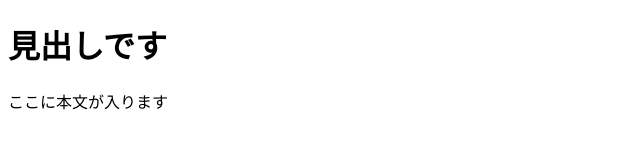
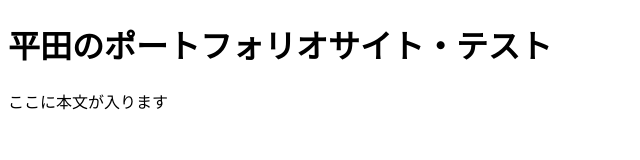
Before and after one commit to qitz-hirata/website, a plain HTML site: page docs/index.html in a window 1280 px wide. Shown: the whole page, without its empty margins (0-640 px from the left). Drawn offline with Linux system fonts and the light colour scheme.

Commit message:
Update index.html

```diff
--- a/docs/index.html
+++ b/docs/index.html
@@ -9,7 +9,7 @@
  <!-- main -->
 <body>
   <main id="main">
-      <h1>見出しです</h1>
+      <h1>平田のポートフォリオサイト・テスト</h1>
       <p>ここに本文が入ります</p>
   </main>
  <!-- footer -->
```
